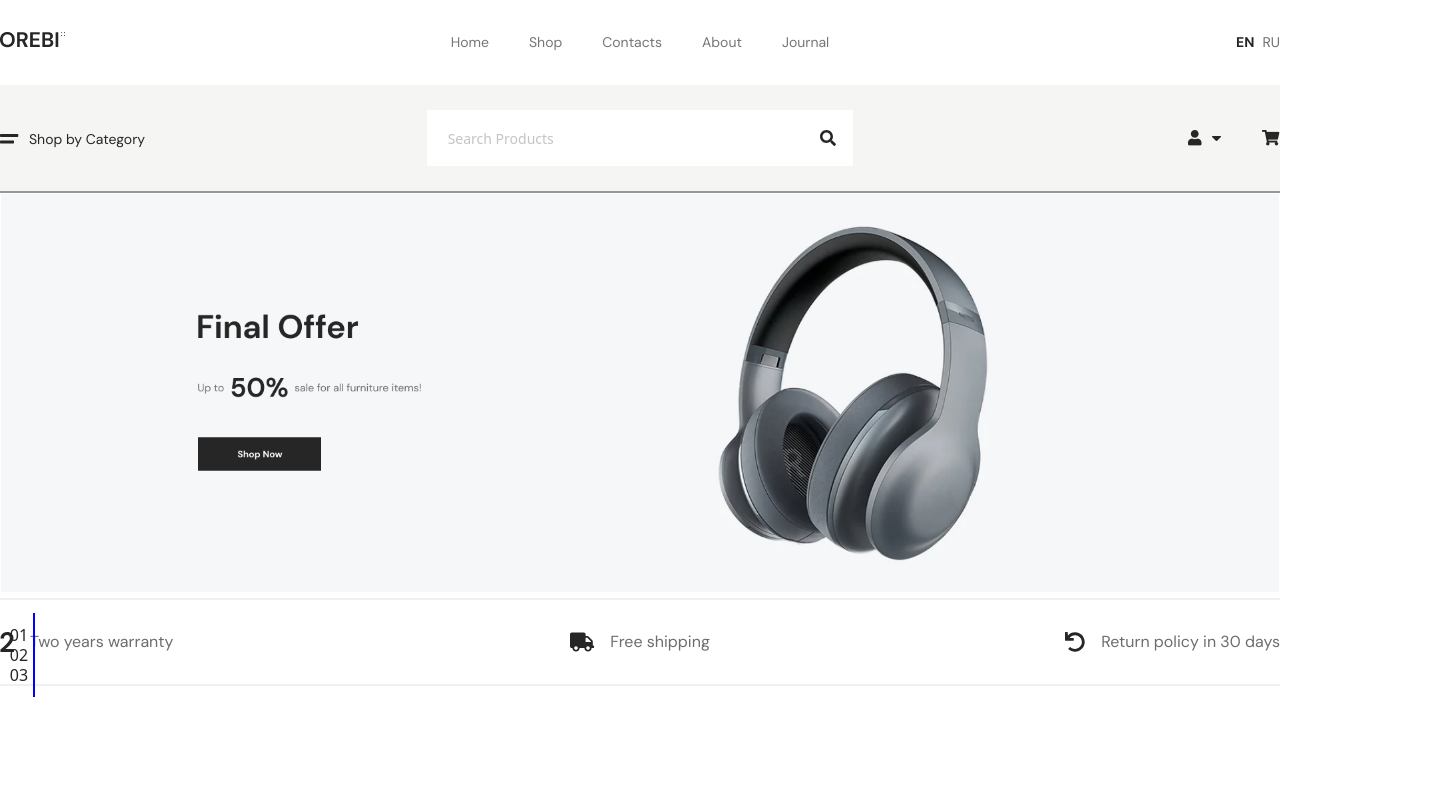
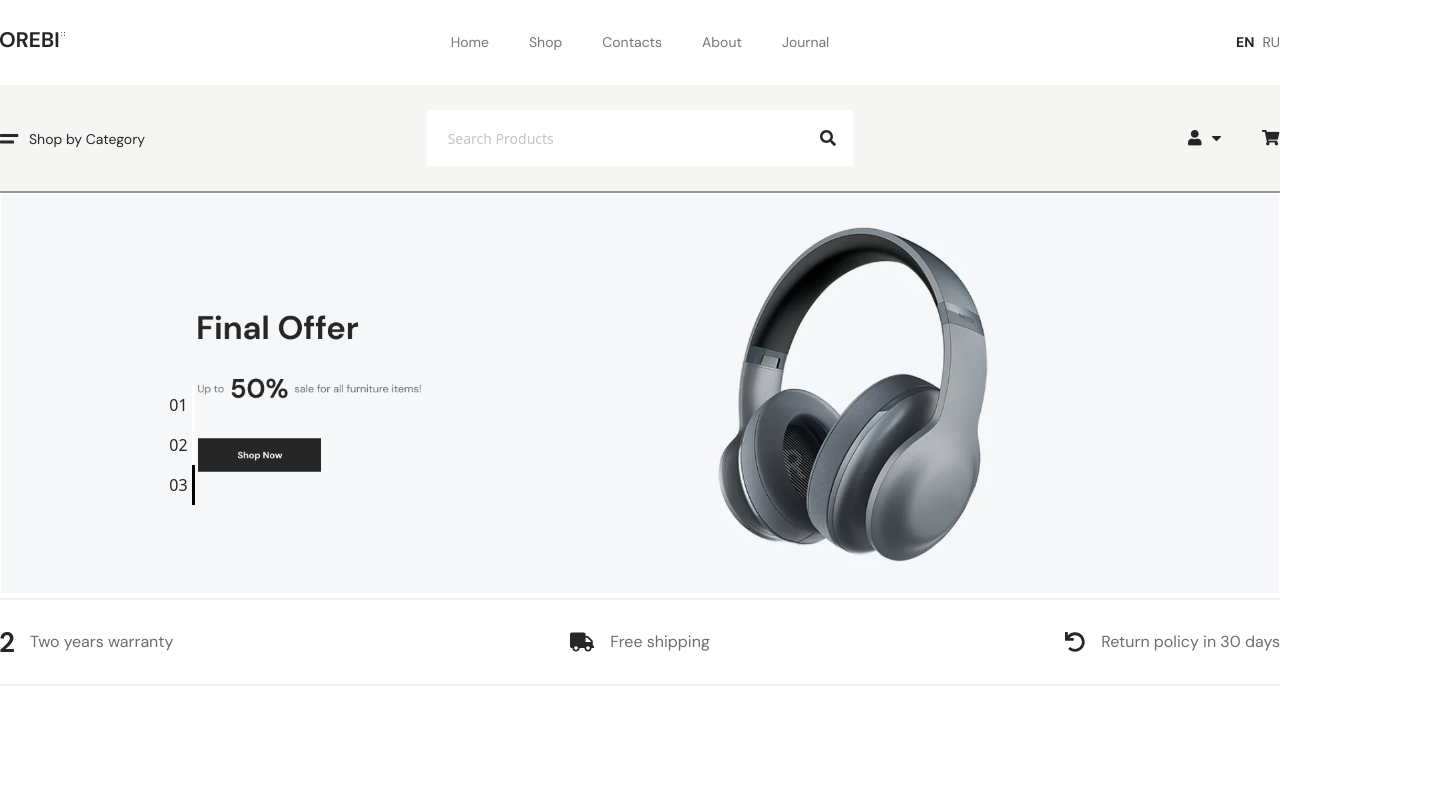
Before and after one commit to Mr-Rafiqul-Islam/OREBI-main, a React (Vite) app: page / in a window 1280 px wide. Shown: the top 800 px of the page, 1430 px wide, since content can reach past the window. Built offline with nearby package versions, Linux system fonts and the light colour scheme.

Commit message:
slide done

```diff
--- a/src/components/layout/Banner.jsx
+++ b/src/components/layout/Banner.jsx
@@ -14,24 +14,31 @@ const Banner = () => {
   const settings = {
     dots: true,
     infinite: true,
+    autoplay: true,
+    speed: 1000,
+    autoplaySpeed: 2500,
+    cssEase: "linear",
     slidesToShow: 1,
     slidesToScroll: 1,
     vertical: true,
     verticalSwiping: true,
+    swipeToSlide: true,
     appendDots: (dots) => (
       <div
         style={{
+          position:"absolute",
           borderRadius: "10px",
           padding: "10px",
+          top:"45%",
+          left:"150px",
         }}
       >
         <ul
           style={{
-            position: "absolute",
             margin: "0px",
-            left: "0px",
             display:"flex",
-            flexDirection:"column"
+            flexDirection:"column",
+            gap:"20px"
           }}
         >
           {dots}
@@ -42,9 +49,11 @@ const Banner = () => {
       <div
         style={{
           width: "30px",
-          padding: "10px 0px",
+          height:"40px",
           color: "rgb(38, 38, 38)",
-          borderRight: "2px blue solid",
+          borderRight: "3px white solid",
+          display:"grid",
+          placeContent:"center"
         }}
       >
         0{i + 1}
--- a/src/components/layout/Header.jsx
+++ b/src/components/layout/Header.jsx
@@ -54,7 +54,7 @@ const Header = () => {
                 </p>
               </Flex>
             </button>
-            {menu && <MenuCategory />}
+            {menu && <MenuCategory className={`z-50`}/>}
           </div>
           <div className="w-1/3 relative">
             <input
@@ -73,13 +73,13 @@ const Header = () => {
               <button ref={userRef}>
                 <Image src={user} className="me-[41px]" />
               </button>
-              {userOpen && <UserPopup />}
+              {userOpen && <UserPopup className={`z-50`}/>}
 
               <button ref={cartRef}>
                 <Image src={cart} className="" />
               </button>
               {cartOpen && (
-                <AddToCart className="absolute top-[165px] right-[100px]" />
+                <AddToCart className="absolute top-[165px] right-[100px] z-50" />
               )}
             </Flex>
           </div>
--- a/src/index.css
+++ b/src/index.css
@@ -6,3 +6,8 @@
 .new .slick-slide > div{
  margin: 0 20px;
 }
+
+.slick-dots .slick-active div{
+    border-right: 3px black solid !important;
+    transition: all linear 500ms;
+}
```
